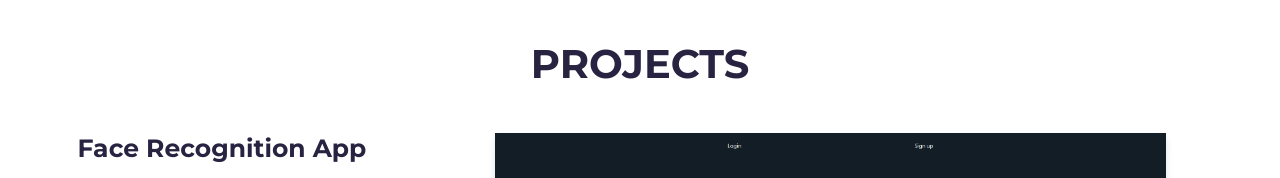
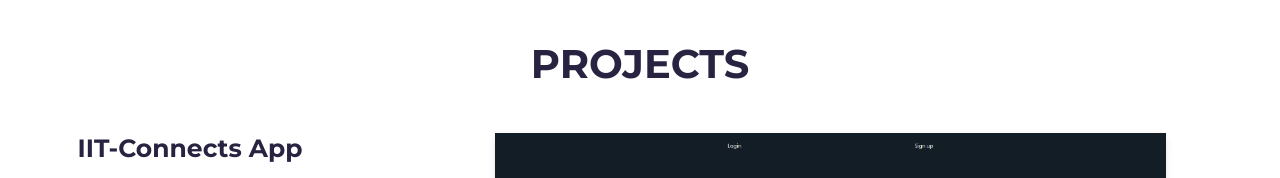
Before and after one commit to iamaryankr/myPortfolio, a website built with Parcel: page src/index.html in a window 1280 px wide. Shown: the part 1480-1658 px from the top of the page. Built offline with nearby package versions, Linux system fonts and the light colour scheme.

Commit message:
iitrconnects

```diff
--- a/src/index.html
+++ b/src/index.html
@@ -102,7 +102,7 @@
           <div class="row">
             <div class="col-lg-4 col-sm-12">
               <div class="project-wrapper__text load-hidden">
-                <h3 class="project-wrapper__text-title">Face Recognition App</h3>
+                <h3 class="project-wrapper__text-title">IIT-Connects App</h3>
                 <div>
                   <p class="mb-4">
                     <p>This is my project in which I have made a full-stack web application which connects people of IITR. It is similar to using any other social media app</p>
```
Also changed, not shown: dist/index.html, 4 other files.
